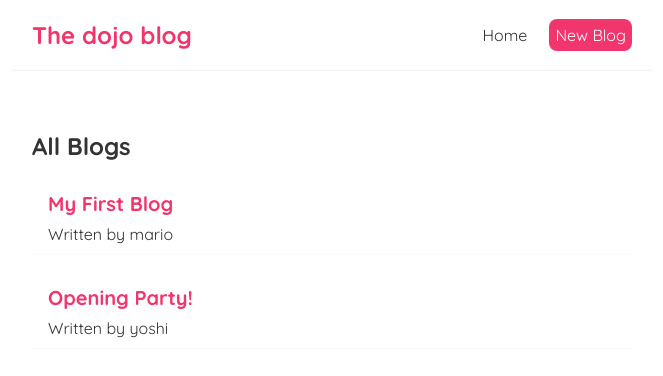
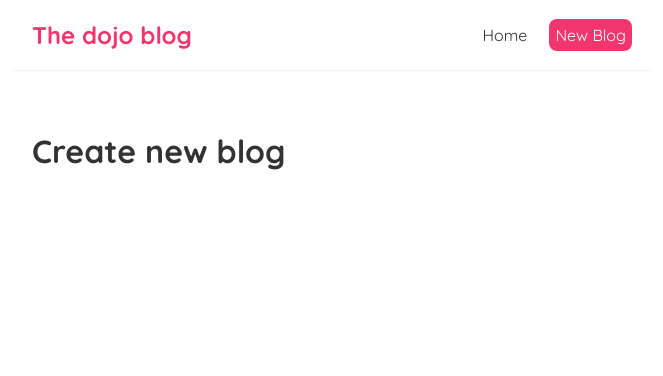
Before and after one commit to akramghaleb/react-The-dojo-blog, a React (Create React App) app in the folder dojo-blog/: page /create in a window 1280 px wide. Shown: the top 376 px of the page, without its empty margins (308-971 px from the left). Built offline with nearby package versions, Linux system fonts and the light colour scheme; data requests are answered from the project's data file.

Commit message:
Exact Match Routes

```diff
--- a/dojo-blog/package.json
+++ b/dojo-blog/package.json
@@ -8,7 +8,7 @@
     "@testing-library/user-event": "^13.5.0",
     "react": "^18.2.0",
     "react-dom": "^18.2.0",
-    "react-router-dom": "^6.14.2",
+    "react-router-dom": "^5.3.4",
     "react-scripts": "5.0.1",
     "web-vitals": "^2.1.4"
   },
--- a/dojo-blog/src/App.js
+++ b/dojo-blog/src/App.js
@@ -1,7 +1,8 @@
 
 import Navbar from './Navbar';
 import HomePage from './Home';
-import { BrowserRouter as Router , Route , Switch } from 'react-router-dom'
+import { BrowserRouter as Router, Route, Switch } from 'react-router-dom';
+import CreateBlog from './Createblog';
 
 function App() {
 
@@ -11,10 +12,13 @@ function App() {
         <Navbar />
         <div className="content">
           <Switch>
-            <Route path="/">
+            <Route exact  path="/">
               <HomePage />
             </Route>
-          </Switch>
+            <Route  path="/create">
+              <CreateBlog />
+            </Route>
+            </Switch>
         </div>
       </div>
     </Router>
--- /dev/null
+++ b/dojo-blog/src/Createblog.js
@@ -0,0 +1,9 @@
+const CreateBlog = () => {
+    return (
+        <div id="create_blog">
+            <h1>Create new blog</h1>
+        </div>
+     );
+}
+
+export default CreateBlog;
--- a/dojo-blog/src/Home.js
+++ b/dojo-blog/src/Home.js
@@ -1,4 +1,3 @@
-import {useState , useEffect} from 'react';
 import BlogList from './BlogList';
 import useFetch from './useFetch';
 
```
Also changed, not shown: 1 other file (tests, documents, lock files or other folders).
